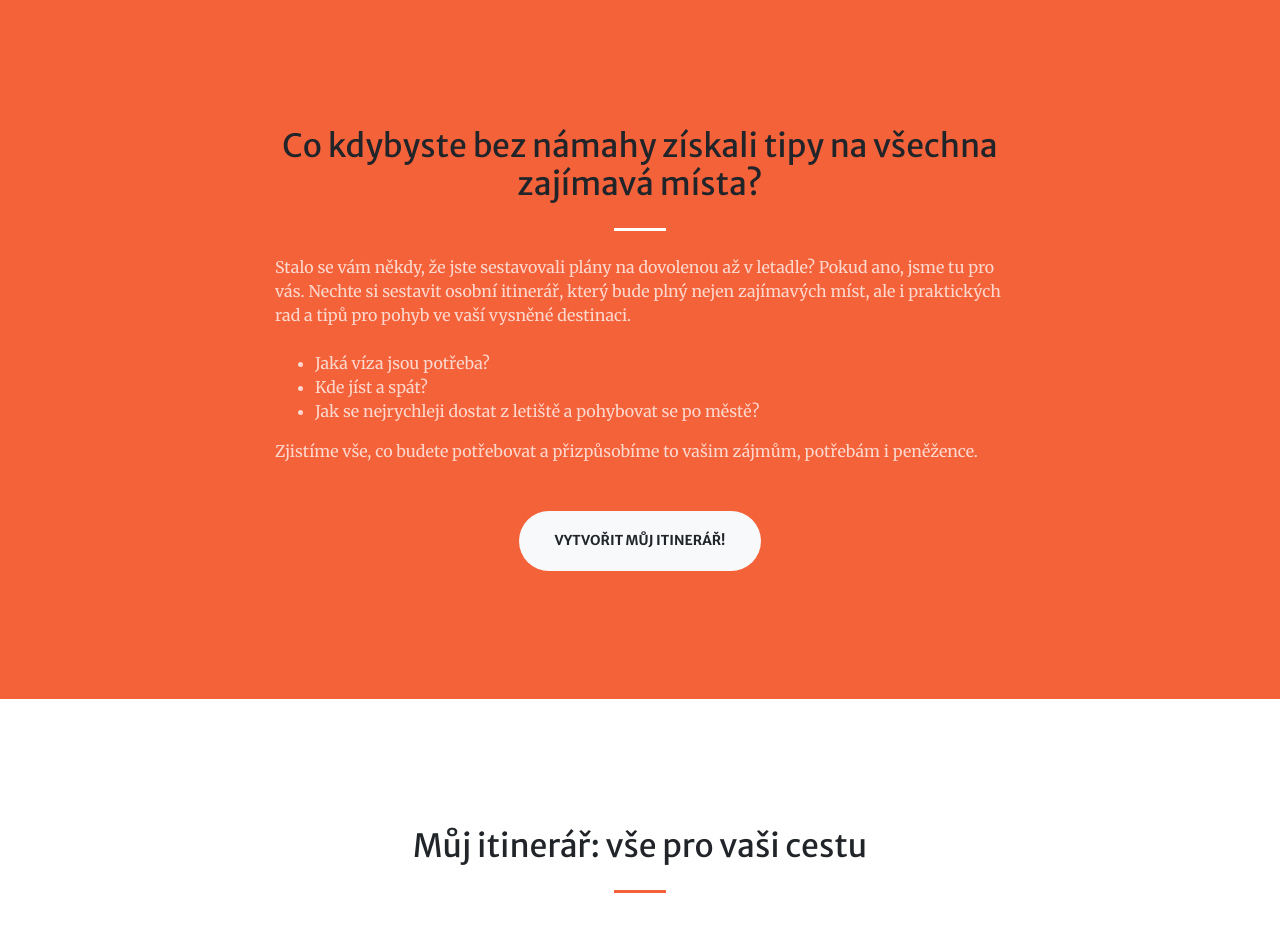
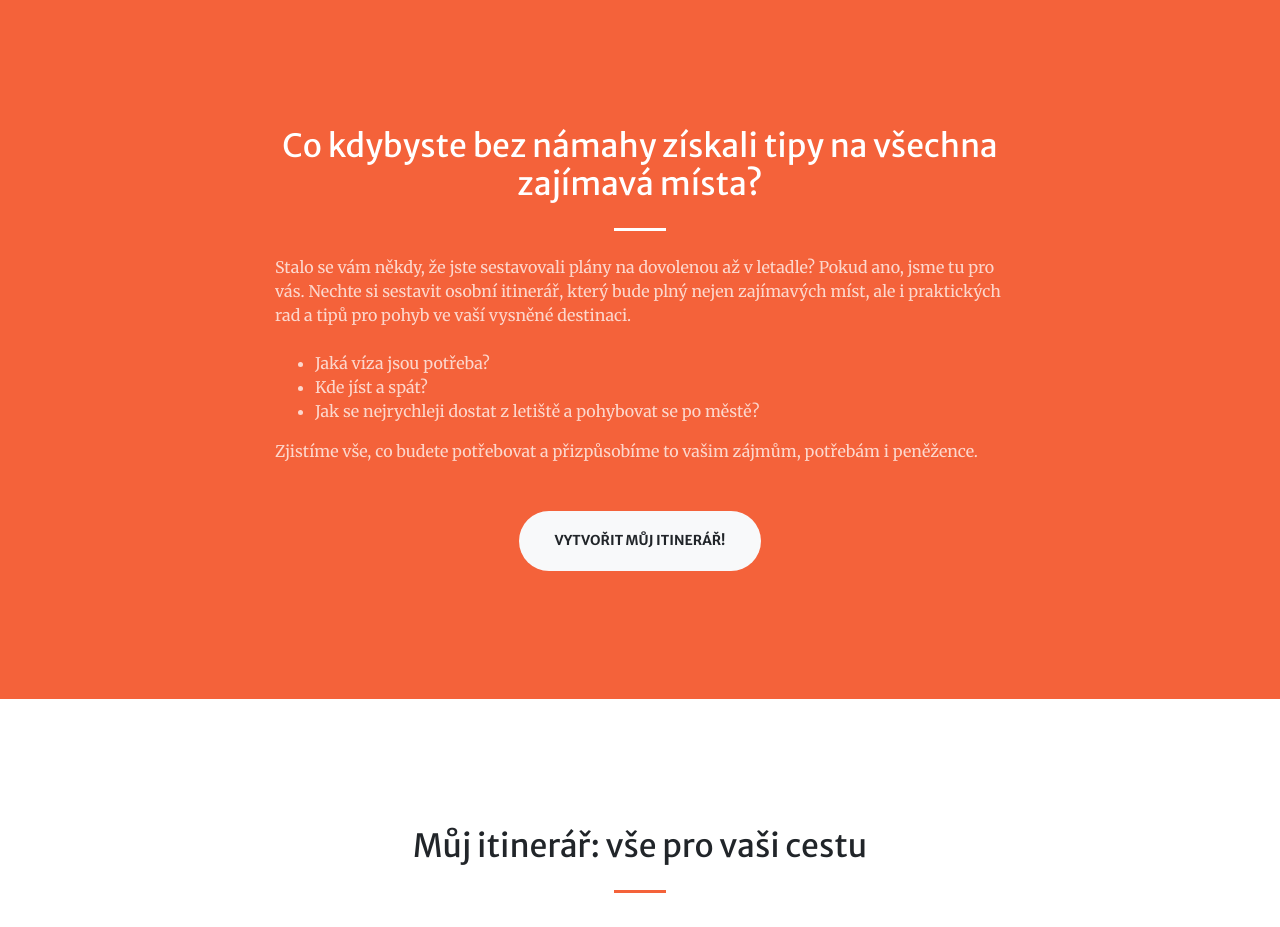
Before and after one commit to eddycek/mujitinerar.github.io, a website with bundled scripts: page index.html in a window 1280 px wide. Shown: the part 801-1728 px from the top of the page. Built offline with nearby package versions, Linux system fonts and the light colour scheme.

Commit message:
Update copy

```diff
--- a/index.html
+++ b/index.html
@@ -89,7 +89,7 @@
     <div class="container">
       <div class="row justify-content-center">
         <div class="col-lg-8">
-          <h2 class="tmt-0 text-center">Co kdybyste bez námahy získali tipy na všechna zajímavá místa?</h2>
+          <h2 class="tmt-0 text-center text-white">Co kdybyste bez námahy získali tipy na všechna zajímavá místa?</h2>
           <hr class="divider light my-4">
           <p class="mb-4 text-white-75">Stalo se vám někdy, že jste sestavovali plány na dovolenou až v letadle? Pokud ano, jsme tu pro vás. Nechte si sestavit osobní itinerář, který bude plný nejen zajímavých míst, ale i praktických rad a tipů pro pohyb ve vaší vysněné destinaci.</p>
           <ul class="text-white-75">
```
